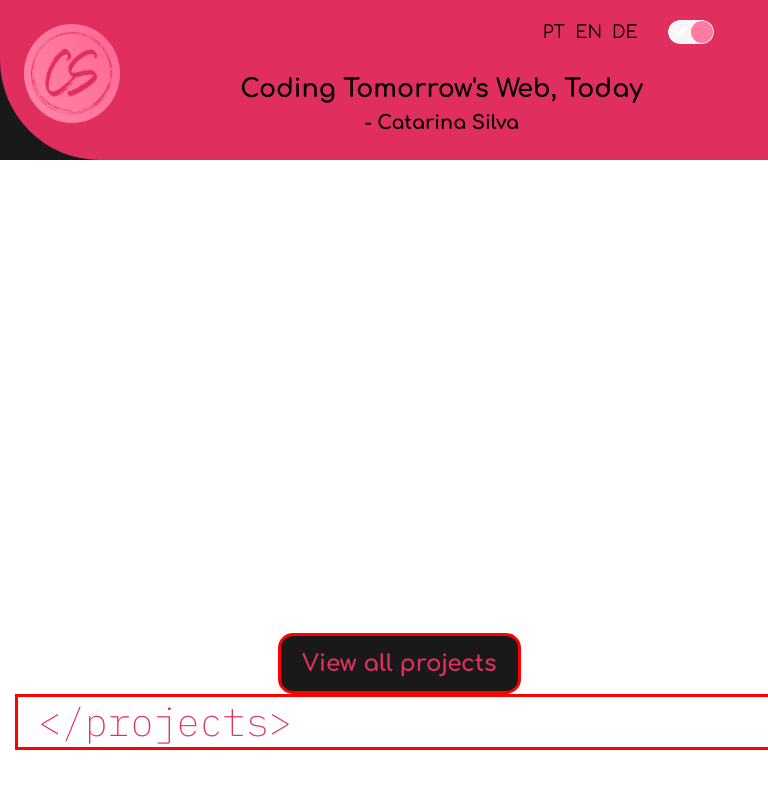
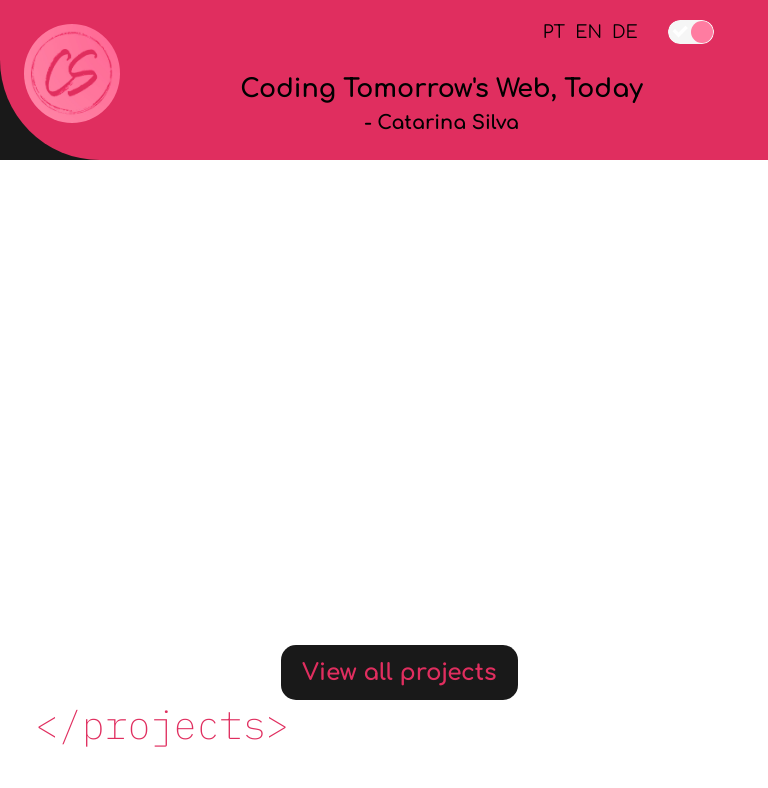
Before and after one commit to catarina-bsilva/portfolio2, a React (Vite) app: page /portfolio2/ProjectsFinal in a window 768 px wide. Shown: the top 788 px of the page. Built offline with nearby package versions, Linux system fonts and the light colour scheme.

Commit message:
correcção scroll2

```diff
--- a/src/components/projects.sass
+++ b/src/components/projects.sass
@@ -100,13 +100,11 @@
         left: 2vw
         h1
             margin-top: 0
-            border: 3px solid red
             padding-top: 0
 
     .BtnVerTodos
         margin-left: 1vw
         padding: 5px 13px
-        border: 3px solid red !important
         a
             font-size: 3vw
 
```
